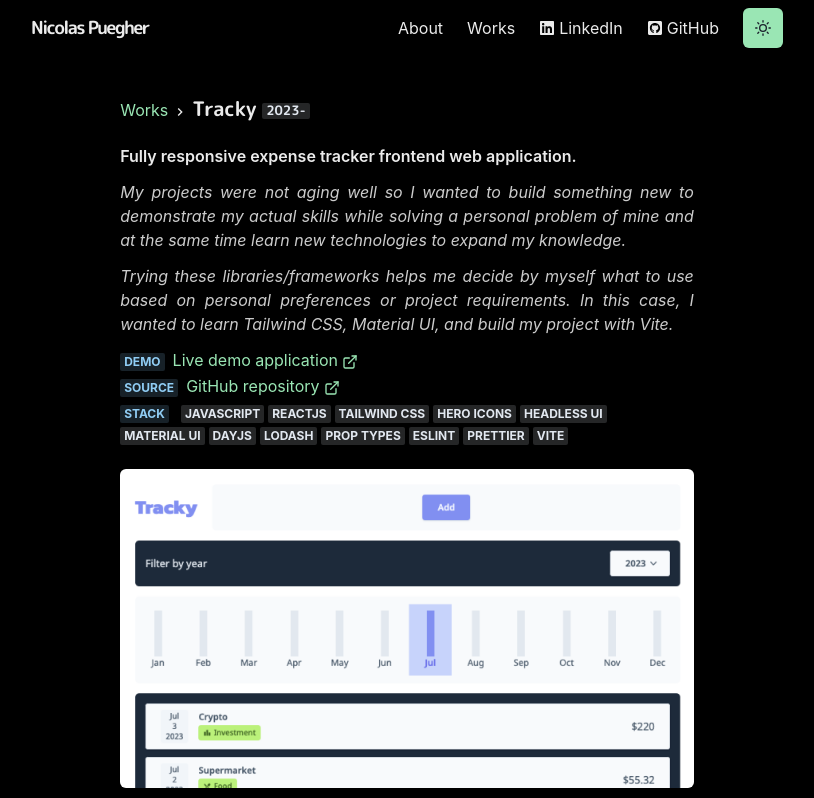
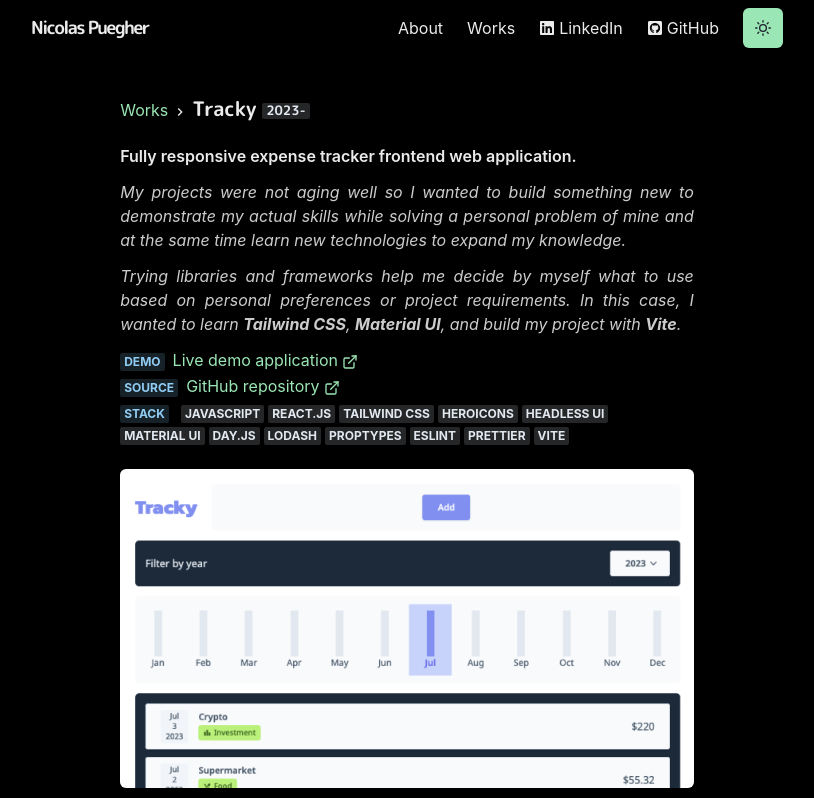
Before and after one commit to nicoPuegher/portfolio, a Next.js app: page /works/tracky in a window 1280 px wide. Shown: the top 798 px of the page, without its empty margins (233-1047 px from the left). Built offline with nearby package versions, Linux system fonts and the light colour scheme.

Commit message:
update styles and badge names in pages/works/tracky

```diff
--- a/pages/works/tracky.js
+++ b/pages/works/tracky.js
@@ -1,5 +1,6 @@
 import {
   Container,
+  Text,
   Badge,
   Link,
   List,
@@ -54,9 +55,10 @@ const PersonalTake = () => (
         'RGBA(255, 255, 255, 0.80)',
       )}
     >
-      Trying these libraries/frameworks helps me decide by myself what to use
-      based on personal preferences or project requirements. In this case, I
-      wanted to learn Tailwind CSS, Material UI, and build my project with Vite.
+      Trying libraries and frameworks help me decide by myself what to use based
+      on personal preferences or project requirements. In this case, I wanted to
+      learn <Text as="b">Tailwind CSS</Text>, <Text as="b">Material UI</Text>,
+      and build my project with <Text as="b">Vite</Text>.
     </Paragraph>
   </>
 );
@@ -94,14 +96,14 @@ const StackItem = () => (
     <Wrap spacing={1}>
       <WorkBadge>Stack</WorkBadge>
       <StackBadge>JavaScript</StackBadge>
-      <StackBadge>ReactJS</StackBadge>
+      <StackBadge>React.js</StackBadge>
       <StackBadge>Tailwind CSS</StackBadge>
-      <StackBadge>Hero Icons</StackBadge>
+      <StackBadge>Heroicons</StackBadge>
       <StackBadge>Headless UI</StackBadge>
       <StackBadge>Material UI</StackBadge>
-      <StackBadge>DayJS</StackBadge>
+      <StackBadge>Day.js</StackBadge>
       <StackBadge>Lodash</StackBadge>
-      <StackBadge>Prop Types</StackBadge>
+      <StackBadge>PropTypes</StackBadge>
       <StackBadge>ESLint</StackBadge>
       <StackBadge>Prettier</StackBadge>
       <StackBadge>Vite</StackBadge>
```
